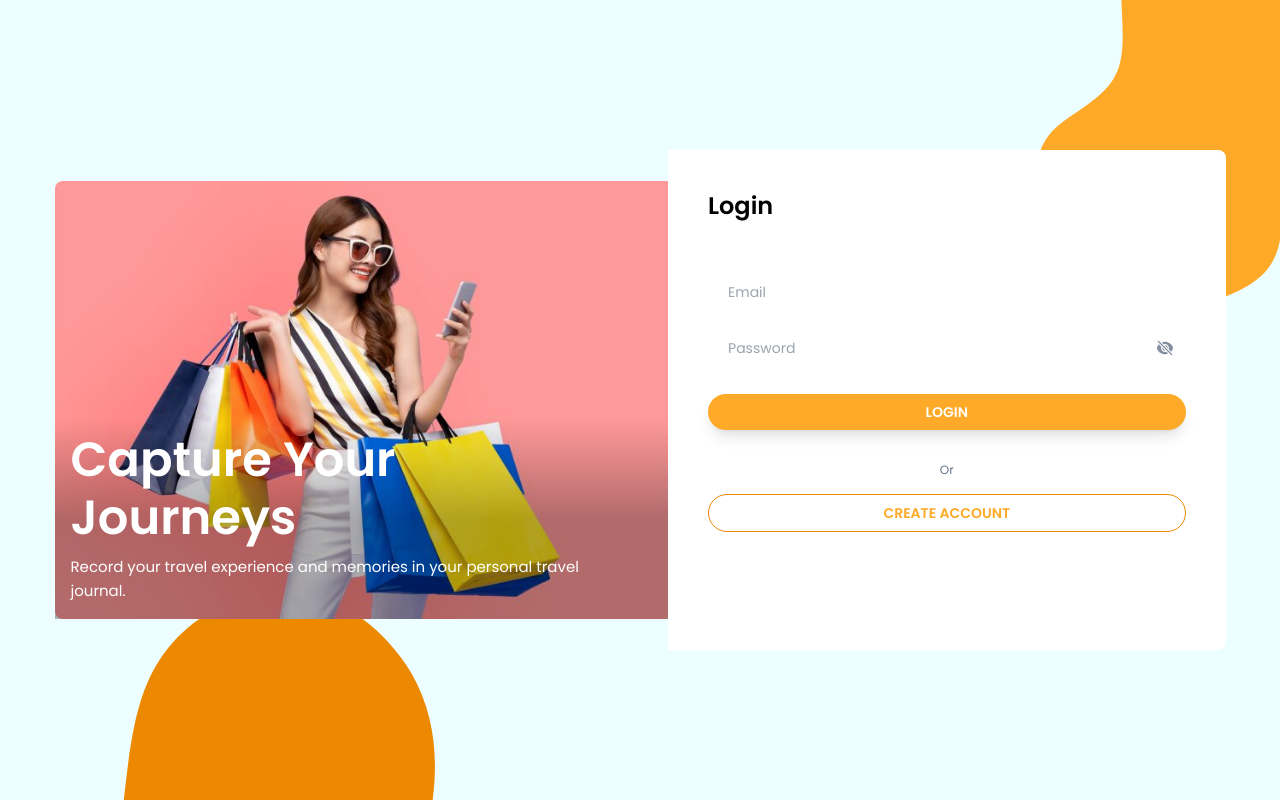
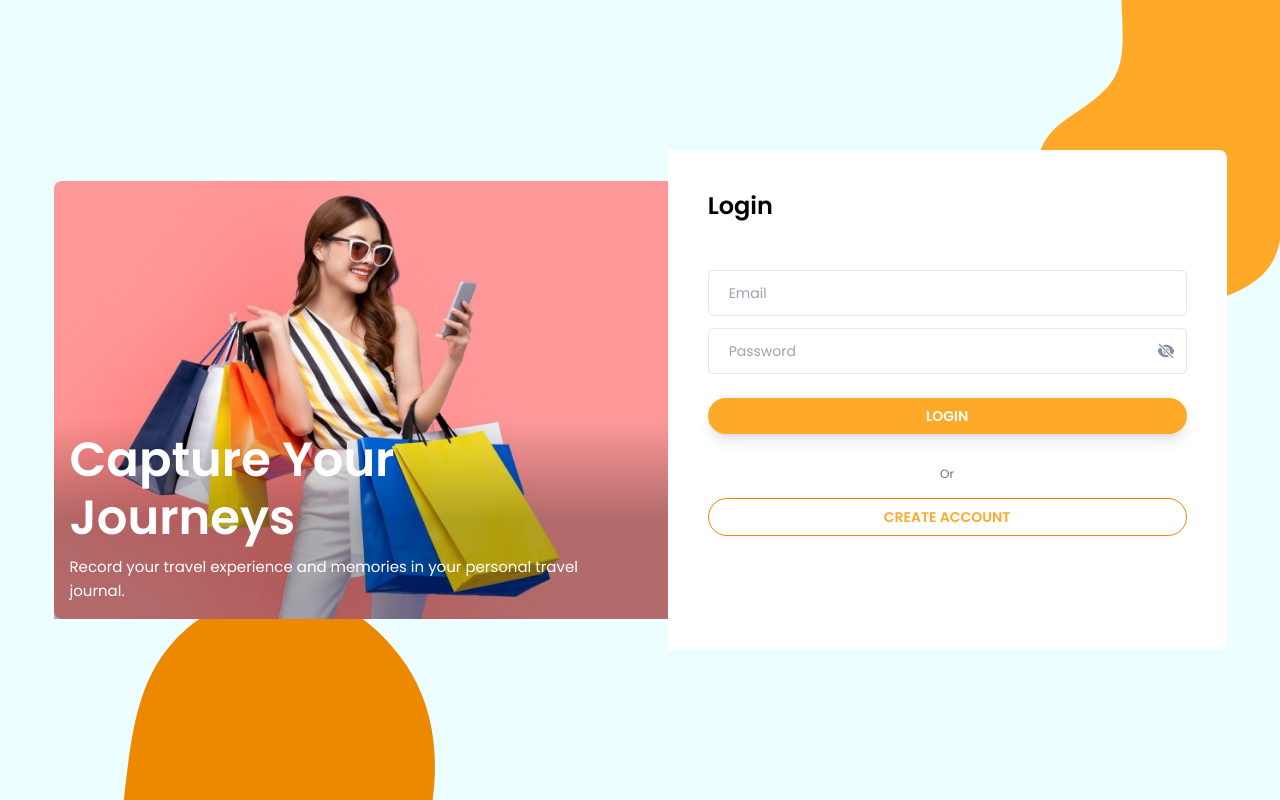
Before and after one commit to Abimanyuoke/E-commerce, a Next.js app in the folder frontend/: page /auth/login in a window 1280 px wide. Built offline with nearby package versions, Linux system fonts and the light colour scheme.

Commit message:
fix: improve input styling by adding borders and adjusting layout in Login and Input components

```diff
--- a/frontend/app/auth/login/page.tsx
+++ b/frontend/app/auth/login/page.tsx
@@ -70,12 +70,12 @@ export default function Login() {
                         </h1>
                         <form className="flex flex-col pt-5 gap-3" onSubmit={handleSubmit}>
                             <div className="flex w-full items-center rounded relative bg-cyan-600/5">
-                                <input type="email" placeholder="Email" className="pl-5 text-[#393e46] focus:outline-none py-3 text-sm w-full"
+                                <input type="email" placeholder="Email" className="pl-5 text-[#393e46] focus:outline-none py-3 text-sm w-full border rounded-md"
                                     onChange={e => setEmail(e.target.value)} id={`email`} />
                             </div>
 
                             <div className="flex w-full items-center bg-cyan-600/5 rounded relative">
-                                <input type={showPassword ? `text` : `password`} className="pl-5 text-[#393e46] rounded py-3 text-sm w-full focus:outline-none" value={password}
+                                <input type={showPassword ? `text` : `password`} className="pl-5 text-[#393e46] rounded-md py-3 text-sm w-full focus:outline-none border" value={password}
                                     onChange={e => setPassword(e.target.value)} placeholder="Password" id={`password`} />
                                 <div className="cursor-pointer rounded-r-md p-3 absolute right-0" onClick={() => setShowPassword(!showPassword)}>
                                     {showPassword ?
--- a/frontend/app/components/InputComponent/index.tsx
+++ b/frontend/app/components/InputComponent/index.tsx
@@ -30,7 +30,7 @@ export const InputGroupComponent = ({ value, onChange, type, className, id, requ
     return (
         <div className="w-full flex flex-col gap-1 my-2">
             <strong className="text-xs font-bold text-slate-500">{label}{required == true ? <sup className="text-red-600">*&#41;</sup> : <></>}</strong>
-            <div className="w-full flex items-center gap-1 bg-white  rounded-md border">
+            <div className="w-full flex items-center gap-1 bg-white rounded-md border">
                 {
                     children ?
                         <div className="px-2">
@@ -58,7 +58,7 @@ export const TextGroupComponent = ({ value, onChange, className, id, required, p
             </strong>
             <div className="w-full flex items-center gap-1 bg-white border-slate-500 rounded-md border">
                 <textarea id={id} value={value} cols={10} rows={3} onChange={e => onChange(e.target.value)}
-                    className={`text-sm w-full rounded-md p-2 bg-white  focus:outline-none ${className}`}
+                    className={`text-sm w-full rounded-md p-2 bg-white focus:outline-none ${className}`}
                     required={required ? required : false} placeholder={placeholder || ""} />
             </div>
         </div>
```
